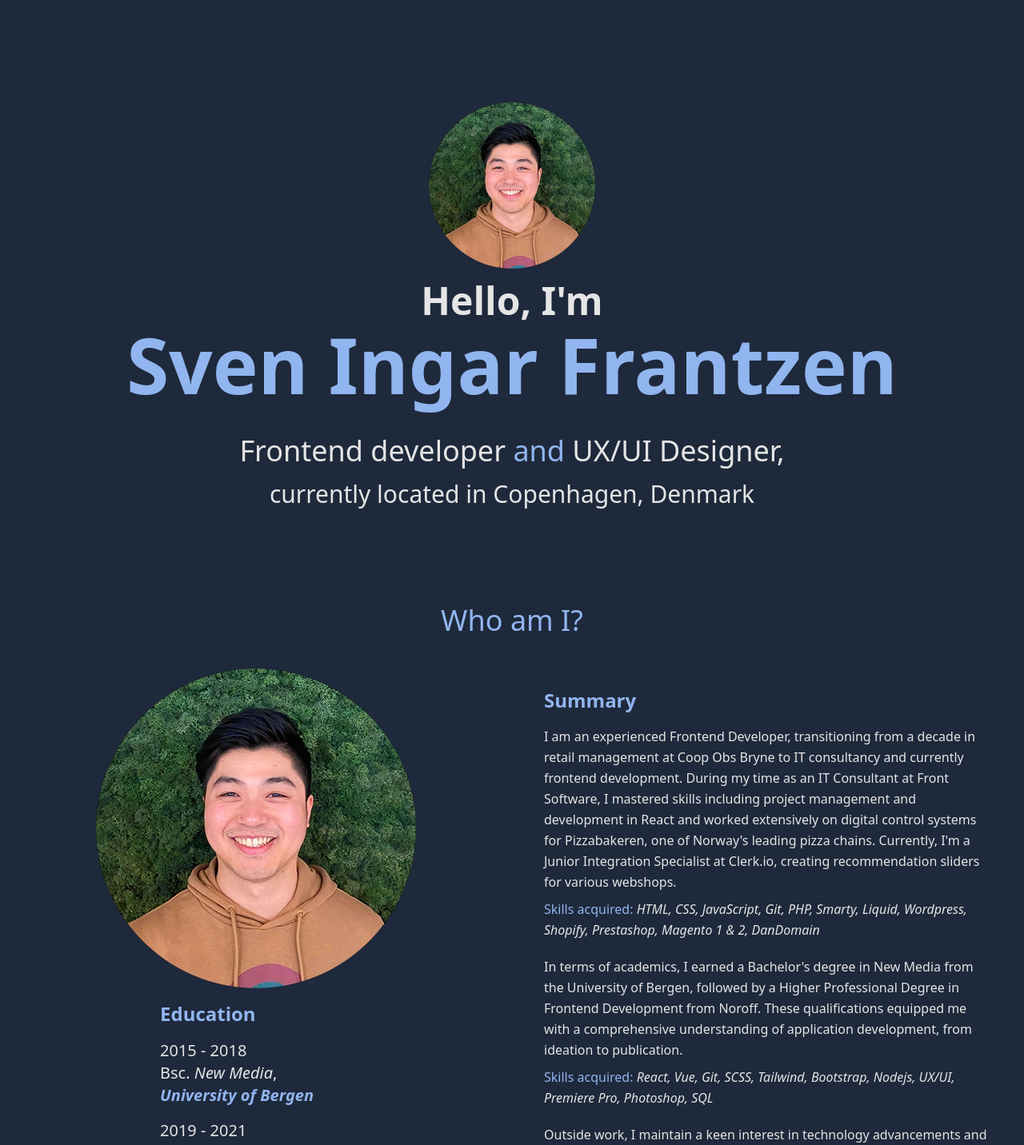
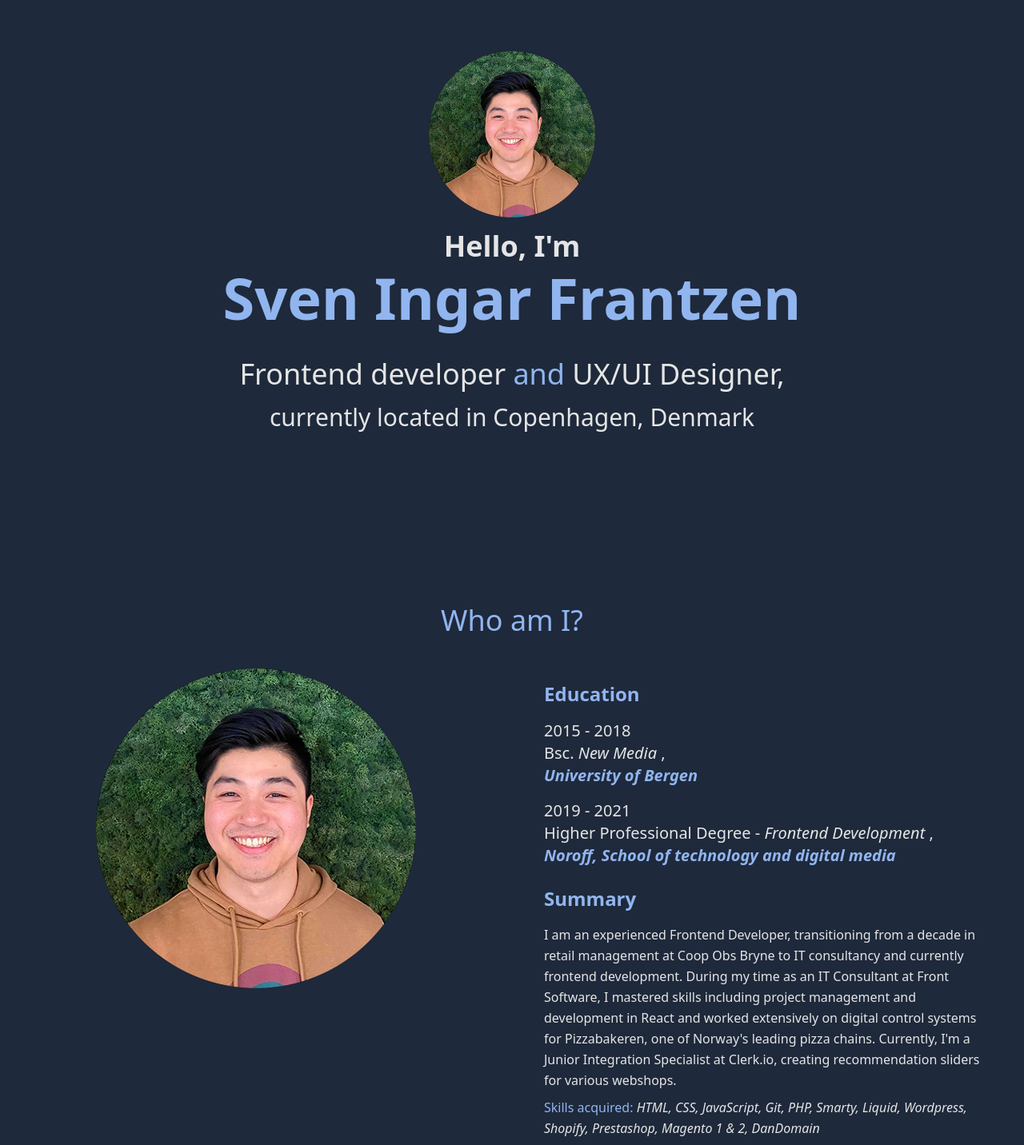
Before and after one commit to svennif/portfolio_new, a Vue app: page / in a window 1280 px wide. Shown: the part 140-1572 px from the top of the page at 80% size. Built offline with nearby package versions, Linux system fonts and the light colour scheme.

Commit message:
changed height issues, and fixed about me section

```diff
--- a/src/components/AboutComponent.vue
+++ b/src/components/AboutComponent.vue
@@ -1,30 +1,38 @@
 <template>
     <div id="about" class="mx-auto h-full md:h-screen">
-        <h1 class="text-4xl text-highlight text-center mt-10 md:mt-24">Who am I?</h1>
+        <h1 class="text-4xl text-highlight text-center mt-20 md:mt-24">Who am I?</h1>
         <div class="md:columns-2 flex-col md:flex-row flex justify-center mt-10">
-            <div class="w-full md:w-1/2">
-                <img class="px-10 mx-auto" :src="portrait_image" alt="Portrait of Sven Ingar" />
-                <div class="px-10 mx-auto w-full md:w-1/2">
+            <div class="w-full md:w-1/2 h-full flex items-center justify-center">
+                <img class="" :src="portrait_image" alt="Portrait of Sven Ingar" />
+            </div>
+            <div class="w-full md:w-1/2 mx-auto text-neutral-200 px-10">
+                <div class="w-full">
                     <h2 class="text-2xl text-highlight my-4 font-bold">Education</h2>
                     <ul class="leading-relaxed">
                         <li class="text-xl flex flex-col">
                             <span class="text-neutral-200">2015 - 2018</span>
-                            <span class="text-neutral-200">Bsc. <i>New Media</i>, </span>
+                            <span class="text-neutral-200">
+                                Bsc.
+                                <i>New Media</i>
+                                ,
+                            </span>
                             <span class="text-highlight">
                                 <i><strong>University of Bergen</strong></i>
                             </span>
                         </li>
                         <li class="text-xl flex flex-col mt-4">
                             <span class="text-neutral-200">2019 - 2021</span>
-                            <span class="text-neutral-200">Higher Professional Degree - <i>Frontend Development</i>, </span>
+                            <span class="text-neutral-200">
+                                Higher Professional Degree -
+                                <i>Frontend Development</i>
+                                ,
+                            </span>
                             <span class="text-highlight">
                                 <i><strong>Noroff, School of technology and digital media</strong></i>
                             </span>
                         </li>
                     </ul>
                 </div>
-            </div>
-            <div class="w-full md:w-1/2 mx-auto text-neutral-200 px-10">
                 <h2 class="text-2xl text-highlight mb-4 mt-6 font-bold">Summary</h2>
                 <p class="leading-relaxed">I am an experienced Frontend Developer, transitioning from a decade in retail management at Coop Obs Bryne to IT consultancy and currently frontend development. During my time as an IT Consultant at Front Software, I mastered skills including project management and development in React and worked extensively on digital control systems for Pizzabakeren, one of Norway's leading pizza chains. Currently, I'm a Junior Integration Specialist at Clerk.io, creating recommendation sliders for various webshops.</p>
                 <p class="leading-relaxed mt-2">
--- a/src/components/HomeComponent.vue
+++ b/src/components/HomeComponent.vue
@@ -1,11 +1,11 @@
 <template>
     <div id="home" class="mx-auto h-screen">
         <p class="text-center mt-24 text-red-500 text-xl" ><i>This website is still under construction so changes will be coming in near future!</i></p>
-        <div class="mt-24 md:mt-36">
+        <div class="mt-24 md:mt-20">
             <img class="mx-auto w-52" :src="portrait_image" alt="Portrait of Sven Ingar" />
             <div class="text-center">
-                <h1 class="text-neutral-200 font-main text-3xl md:text-5xl font-bold mt-4">Hello, I'm</h1>
-                <h2 class="text-highlight font-hightlight text-5xl/[1.3] md:text-8xl mt-2 font-bold">Sven Ingar Frantzen</h2>
+                <h1 class="text-neutral-200 font-main text-3xl md:text-4xl font-bold mt-4">Hello, I'm</h1>
+                <h2 class="text-highlight font-hightlight text-5xl/[1.3] md:text-7xl mt-2 font-bold">Sven Ingar Frantzen</h2>
                 <p class="text-neutral-200 font-main  text-3xl/[1.4] md:text-4xl mt-8 p-2">
                     Frontend developer
                     <span class="text-highlight font-hightlight">and</span>
--- a/src/components/ProjectComponent.vue
+++ b/src/components/ProjectComponent.vue
@@ -1,6 +1,6 @@
 <template>
     <div class="mx-auto h-full">
-        <h1 id="project" class="text-4xl text-highlight text-center mt-6 md:mt-24">Selected work</h1>
+        <h1 id="project" class="text-4xl text-highlight text-center mt-24 md:mt-24">Selected work</h1>
         <section id="projects" class="mx-auto p-6 lg:p-8 mt-2">
             <div class="grid grid-cols-1 md:grid-cols-1">
                 <a :href="project.url" target="_blank" class="scale-100 p-5 via-transparent shadow-2xl shadow-gray-500/20 dark:shadow-none flex focus:outline focus:outline-2 focus:outline-red-500" v-for="project in projects" :key="project.id">
--- a/src/components/common/NavbarComponent.vue
+++ b/src/components/common/NavbarComponent.vue
@@ -1,6 +1,6 @@
 <template>
-    <header class="header bg-midnight bg-opacity-80 z-50 fixed top-0 mx-auto inset-x-0 p-4" :class="{ 'is-hidden': !showHeader }">
-        <nav id="navbar" :class="{ 'is-hidden': !showHeader }" class="w-full z-50 mt-3 shadow-sm transform">
+    <header class="header bg-midnight bg-opacity-80 z-50 fixed top-0 mx-auto inset-x-0 p-4">
+        <nav id="navbar" class="w-full z-50 mt-3 shadow-sm transform">
             <div class="flex justify-center items-center right-0">
                 <ul class="flex">
                     <li>
```
